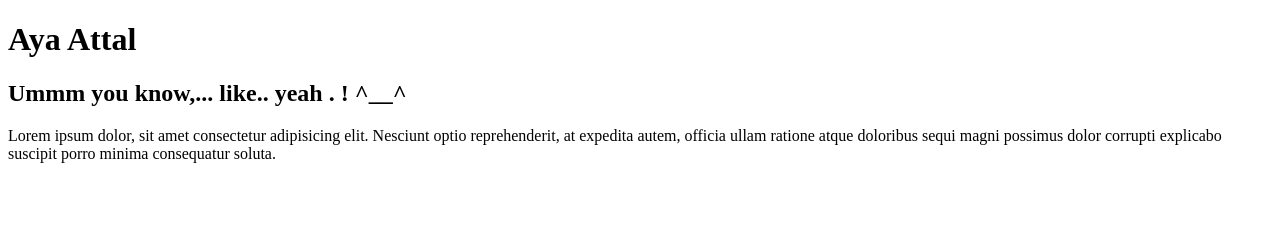
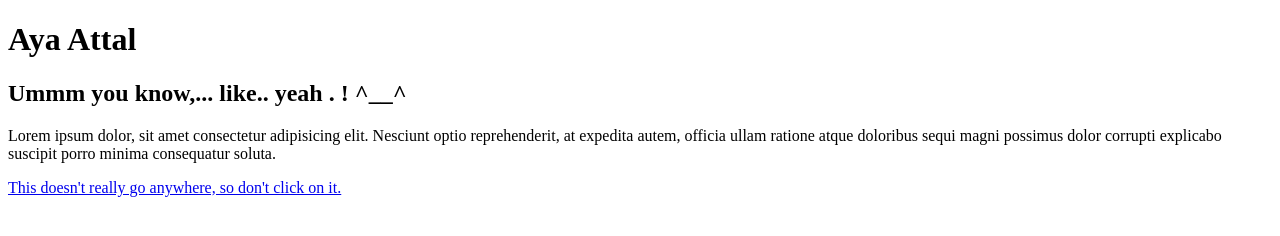
Before and after one commit to attal02/attal02.github.io, a plain HTML site: page index.html in a window 1280 px wide. Drawn offline with Linux system fonts and the light colour scheme.

Commit message:
Update index.html

```diff
--- a/index.html
+++ b/index.html
@@ -9,5 +9,6 @@
     <h1>Aya Attal</h1>
     <h2>Ummm you know,... like.. yeah . ! ^__^</h2>
     <p>Lorem ipsum dolor, sit amet consectetur adipisicing elit. Nesciunt optio reprehenderit, at expedita autem, officia ullam ratione atque doloribus sequi magni possimus dolor corrupti explicabo suscipit porro minima consequatur soluta.</p>
+    <p><a href="#">This doesn't really go anywhere, so don't click on it.</a></p>
 </body>
 </html>
```
